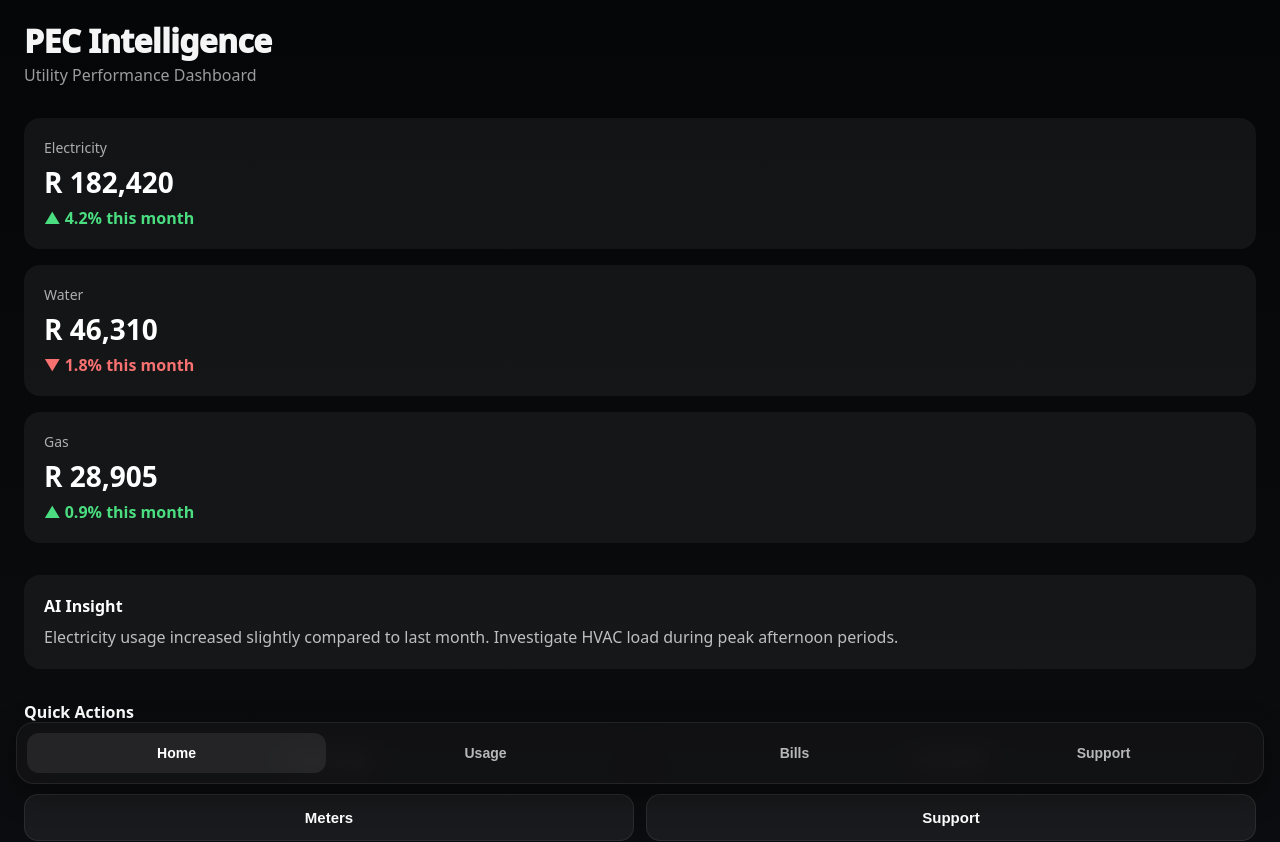
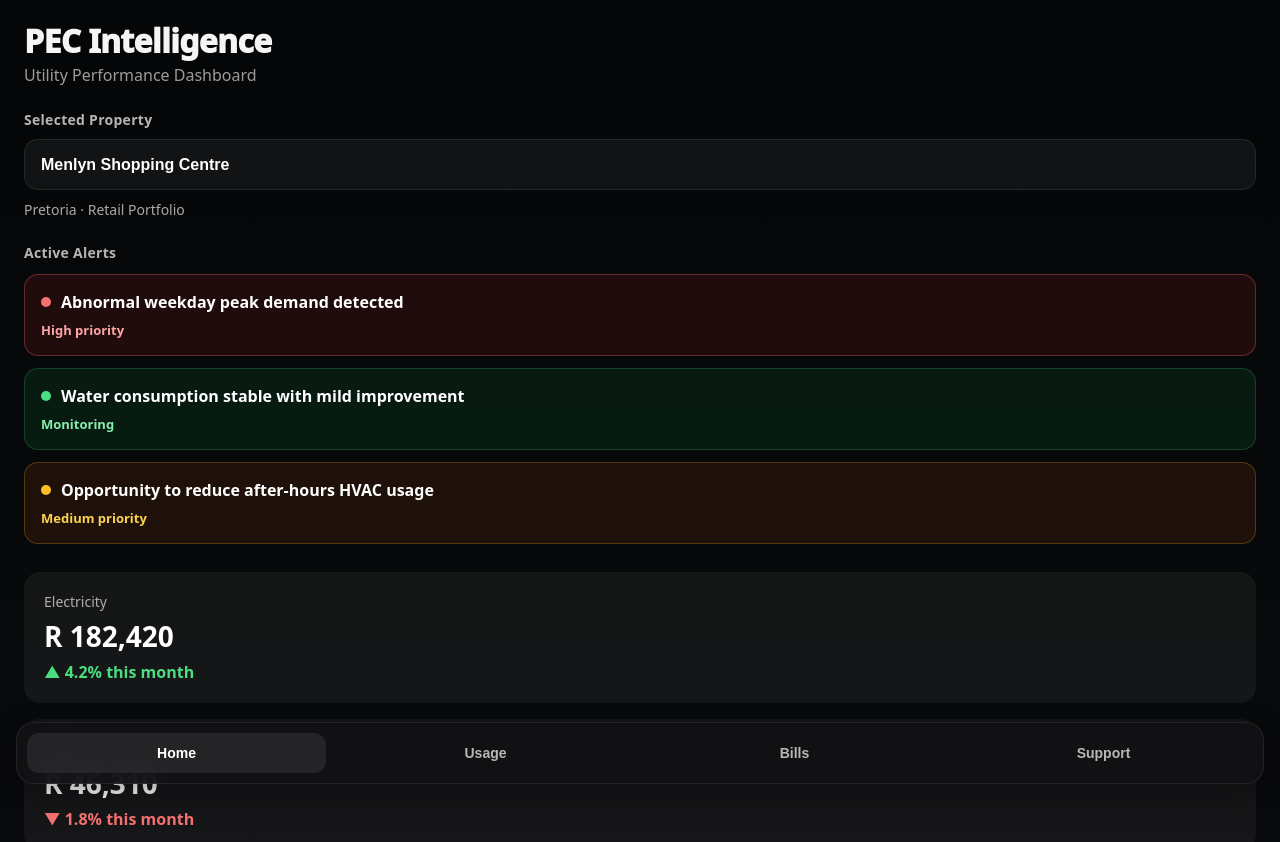
Before and after one commit to Nols007/pec-intelligence-v1-local, a React (Vite) app in the folder client/: page /home in a window 1280 px wide. Shown: the top 842 px of the page. Built offline with nearby package versions, Linux system fonts and the light colour scheme; a web font is replaced by a local one.

Commit message:
Add property selector and alert engine to home screen

```diff
--- a/client/src/pages/home.tsx
+++ b/client/src/pages/home.tsx
@@ -1,7 +1,92 @@
+import { useMemo, useState } from "react";
 import { useNavigate } from "react-router-dom";
+
+type PropertyKey = "menlyn" | "waterfall" | "sandton";
+
+type PropertyData = {
+  name: string;
+  subtitle: string;
+  electricity: string;
+  electricityTrend: string;
+  electricityUp: boolean;
+  water: string;
+  waterTrend: string;
+  waterUp: boolean;
+  gas: string;
+  gasTrend: string;
+  gasUp: boolean;
+  insight: string;
+  alerts: { title: string; severity: "high" | "medium" | "low" }[];
+};
+
+const properties: Record<PropertyKey, PropertyData> = {
+  menlyn: {
+    name: "Menlyn Shopping Centre",
+    subtitle: "Pretoria · Retail Portfolio",
+    electricity: "R 182,420",
+    electricityTrend: "▲ 4.2% this month",
+    electricityUp: true,
+    water: "R 46,310",
+    waterTrend: "▼ 1.8% this month",
+    waterUp: false,
+    gas: "R 28,905",
+    gasTrend: "▲ 0.9% this month",
+    gasUp: true,
+    insight:
+      "Electricity usage increased slightly compared to last month. Investigate HVAC load during peak afternoon periods.",
+    alerts: [
+      { title: "Abnormal weekday peak demand detected", severity: "high" },
+      { title: "Water consumption stable with mild improvement", severity: "low" },
+      { title: "Opportunity to reduce after-hours HVAC usage", severity: "medium" },
+    ],
+  },
+  waterfall: {
+    name: "Waterfall Estate",
+    subtitle: "Midrand · Residential Estate",
+    electricity: "R 96,880",
+    electricityTrend: "▲ 2.1% this month",
+    electricityUp: true,
+    water: "R 61,240",
+    waterTrend: "▲ 6.4% this month",
+    waterUp: true,
+    gas: "R 12,540",
+    gasTrend: "▼ 0.6% this month",
+    gasUp: false,
+    insight:
+      "Water usage is trending higher than expected for a residential profile. Review possible irrigation leakage or weekend peak draw.",
+    alerts: [
+      { title: "Possible water leak pattern detected", severity: "high" },
+      { title: "Electricity demand remains within expected range", severity: "low" },
+      { title: "Weekend water usage anomaly flagged", severity: "medium" },
+    ],
+  },
+  sandton: {
+    name: "Sandton Office Tower",
+    subtitle: "Johannesburg · Commercial Office",
+    electricity: "R 143,700",
+    electricityTrend: "▼ 1.2% this month",
+    electricityUp: false,
+    water: "R 32,890",
+    waterTrend: "▼ 2.7% this month",
+    waterUp: false,
+    gas: "R 18,420",
+    gasTrend: "▲ 1.4% this month",
+    gasUp: true,
+    insight:
+      "Overall utility profile is improving. Electricity and water are trending downward, but gas consumption should be reviewed against occupancy schedules.",
+    alerts: [
+      { title: "Electricity efficiency trend improving", severity: "low" },
+      { title: "Gas consumption variance above baseline", severity: "medium" },
+      { title: "No critical utility incidents detected", severity: "low" },
+    ],
+  },
+};
 
 export default function Home() {
   const navigate = useNavigate();
+  const [selectedProperty, setSelectedProperty] = useState<PropertyKey>("menlyn");
+
+  const data = useMemo(() => properties[selectedProperty], [selectedProperty]);
 
   return (
     <div
@@ -9,16 +94,58 @@ export default function Home() {
         minHeight: "100vh",
         background: "linear-gradient(180deg,#050607,#0b0d10)",
         color: "#fff",
-        padding: "24px 24px 120px 24px",
+        padding: "24px 24px 140px 24px",
         fontFamily: "system-ui, -apple-system, sans-serif",
       }}
     >
       {/* Header */}
-      <div style={{ marginBottom: "32px" }}>
-        <h1 style={{ fontSize: "32px", margin: "0 0 6px 0" }}>
-          PEC Intelligence
-        </h1>
+      <div style={{ marginBottom: "24px" }}>
+        <h1 style={{ fontSize: "32px", margin: "0 0 6px 0" }}>PEC Intelligence</h1>
         <div style={{ opacity: 0.6 }}>Utility Performance Dashboard</div>
+      </div>
+
+      {/* Property Selector */}
+      <div style={{ marginBottom: "24px" }}>
+        <div style={{ ...sectionLabel, marginBottom: "10px" }}>Selected Property</div>
+
+        <div style={selectorWrap}>
+          <select
+            value={selectedProperty}
+            onChange={(e) => setSelectedProperty(e.target.value as PropertyKey)}
+            style={selectorStyle}
+          >
+            <option value="menlyn">Menlyn Shopping Centre</option>
+            <option value="waterfall">Waterfall Estate</option>
+            <option value="sandton">Sandton Office Tower</option>
+          </select>
+        </div>
+
+        <div style={{ marginTop: "10px", opacity: 0.65, fontSize: "14px" }}>
+          {data.subtitle}
+        </div>
+      </div>
+
+      {/* Alerts */}
+      <div style={{ marginBottom: "28px" }}>
+        <div style={{ ...sectionLabel, marginBottom: "12px" }}>Active Alerts</div>
+
+        <div style={{ display: "grid", gap: "12px" }}>
+          {data.alerts.map((alert, index) => (
+            <div key={index} style={alertCard(alert.severity)}>
+              <div style={{ display: "flex", alignItems: "center", gap: "10px" }}>
+                <div style={alertDot(alert.severity)} />
+                <div style={{ fontWeight: 700 }}>{alert.title}</div>
+              </div>
+              <div style={alertSeverity(alert.severity)}>
+                {alert.severity === "high"
+                  ? "High priority"
+                  : alert.severity === "medium"
+                  ? "Medium priority"
+                  : "Monitoring"}
+              </div>
+            </div>
+          ))}
+        </div>
       </div>
 
       {/* Utility Cards */}
@@ -31,20 +158,22 @@ export default function Home() {
       >
         <div style={cardStyle}>
           <div style={labelStyle}>Electricity</div>
-          <div style={valueStyle}>R 182,420</div>
-          <div style={trendUp}>▲ 4.2% this month</div>
+          <div style={valueStyle}>{data.electricity}</div>
+          <div style={data.electricityUp ? trendUp : trendDown}>
+            {data.electricityTrend}
+          </div>
         </div>
 
         <div style={cardStyle}>
           <div style={labelStyle}>Water</div>
-          <div style={valueStyle}>R 46,310</div>
-          <div style={trendDown}>▼ 1.8% this month</div>
+          <div style={valueStyle}>{data.water}</div>
+          <div style={data.waterUp ? trendUp : trendDown}>{data.waterTrend}</div>
         </div>
 
         <div style={cardStyle}>
           <div style={labelStyle}>Gas</div>
-          <div style={valueStyle}>R 28,905</div>
-          <div style={trendUp}>▲ 0.9% this month</div>
+          <div style={valueStyle}>{data.gas}</div>
+          <div style={data.gasUp ? trendUp : trendDown}>{data.gasTrend}</div>
         </div>
       </div>
 
@@ -58,17 +187,12 @@ export default function Home() {
         }}
       >
         <div style={{ fontWeight: 700, marginBottom: "8px" }}>AI Insight</div>
-        <div style={{ opacity: 0.72, lineHeight: 1.5 }}>
-          Electricity usage increased slightly compared to last month.
-          Investigate HVAC load during peak afternoon periods.
-        </div>
+        <div style={{ opacity: 0.72, lineHeight: 1.5 }}>{data.insight}</div>
       </div>
 
       {/* Quick Actions */}
       <div style={{ marginTop: "32px" }}>
-        <div style={{ fontWeight: 700, marginBottom: "12px" }}>
-          Quick Actions
-        </div>
+        <div style={{ fontWeight: 700, marginBottom: "12px" }}>Quick Actions</div>
 
         <div
           style={{
@@ -101,7 +225,7 @@ export default function Home() {
           position: "fixed",
           left: 16,
           right: 16,
-          bottom: 16,
+          bottom: "max(16px, env(safe-area-inset-bottom))",
           display: "grid",
           gridTemplateColumns: "repeat(4, 1fr)",
           gap: "10px",
@@ -129,6 +253,33 @@ export default function Home() {
     </div>
   );
 }
+
+const sectionLabel: React.CSSProperties = {
+  fontSize: "14px",
+  opacity: 0.7,
+  fontWeight: 700,
+  letterSpacing: "0.02em",
+};
+
+const selectorWrap: React.CSSProperties = {
+  background: "rgba(255,255,255,0.05)",
+  border: "1px solid rgba(255,255,255,0.08)",
+  borderRadius: "14px",
+  overflow: "hidden",
+};
+
+const selectorStyle: React.CSSProperties = {
+  width: "100%",
+  background: "transparent",
+  color: "#fff",
+  border: "none",
+  outline: "none",
+  padding: "16px",
+  fontSize: "16px",
+  fontWeight: 700,
+  appearance: "none",
+  WebkitAppearance: "none",
+};
 
 const cardStyle: React.CSSProperties = {
   padding: "20px",
@@ -186,3 +337,45 @@ const navButtonActive: React.CSSProperties = {
   background: "rgba(255,255,255,0.08)",
   color: "#ffffff",
 };
+
+const alertCard = (severity: "high" | "medium" | "low"): React.CSSProperties => ({
+  padding: "16px",
+  borderRadius: "14px",
+  background:
+    severity === "high"
+      ? "rgba(127,29,29,0.22)"
+      : severity === "medium"
+      ? "rgba(120,53,15,0.22)"
+      : "rgba(21,128,61,0.16)",
+  border:
+    severity === "high"
+      ? "1px solid rgba(248,113,113,0.32)"
+      : severity === "medium"
+      ? "1px solid rgba(251,191,36,0.24)"
+      : "1px solid rgba(74,222,128,0.2)",
+});
+
+const alertDot = (severity: "high" | "medium" | "low"): React.CSSProperties => ({
+  width: "10px",
+  height: "10px",
+  borderRadius: "999px",
+  background:
+    severity === "high"
+      ? "#f87171"
+      : severity === "medium"
+      ? "#fbbf24"
+      : "#4ade80",
+  flexShrink: 0,
+});
+
+const alertSeverity = (severity: "high" | "medium" | "low"): React.CSSProperties => ({
+  marginTop: "8px",
+  fontSize: "13px",
+  fontWeight: 700,
+  color:
+    severity === "high"
+      ? "#fca5a5"
+      : severity === "medium"
+      ? "#fcd34d"
+      : "#86efac",
+});
```
